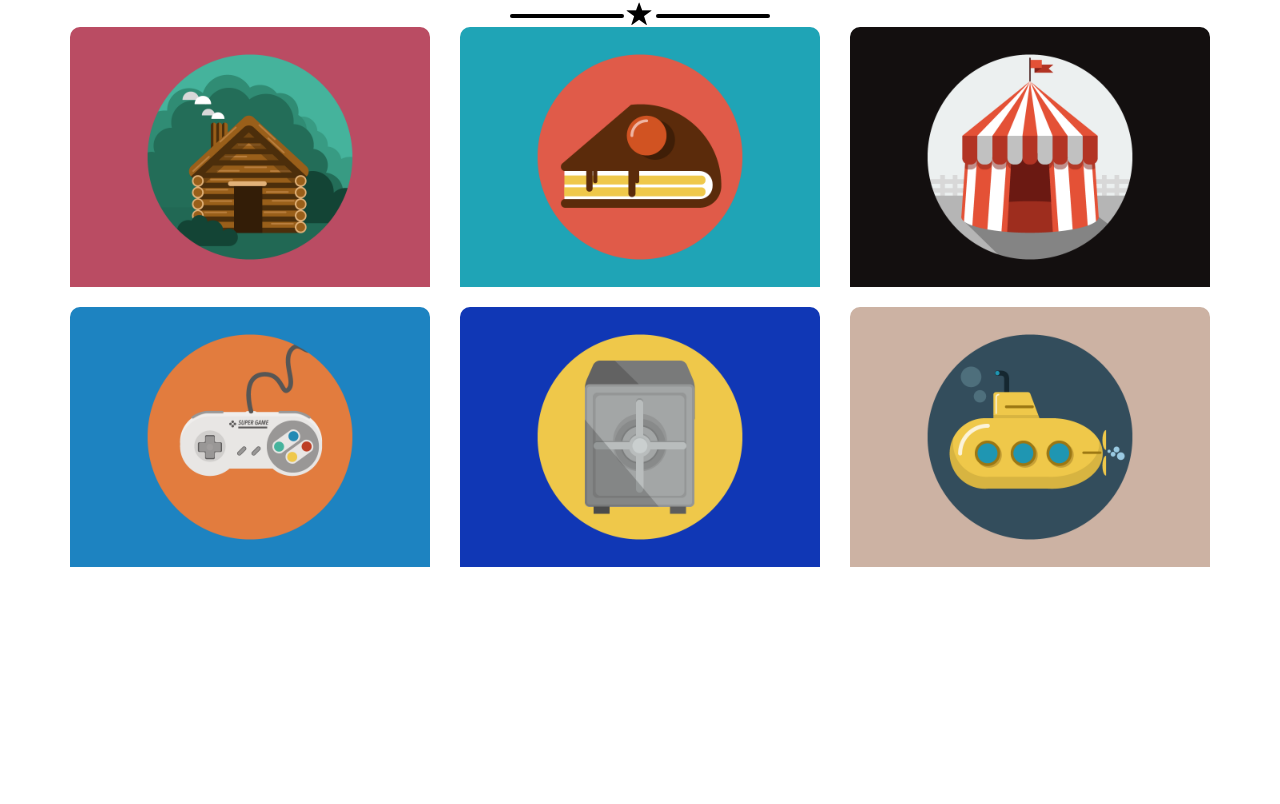
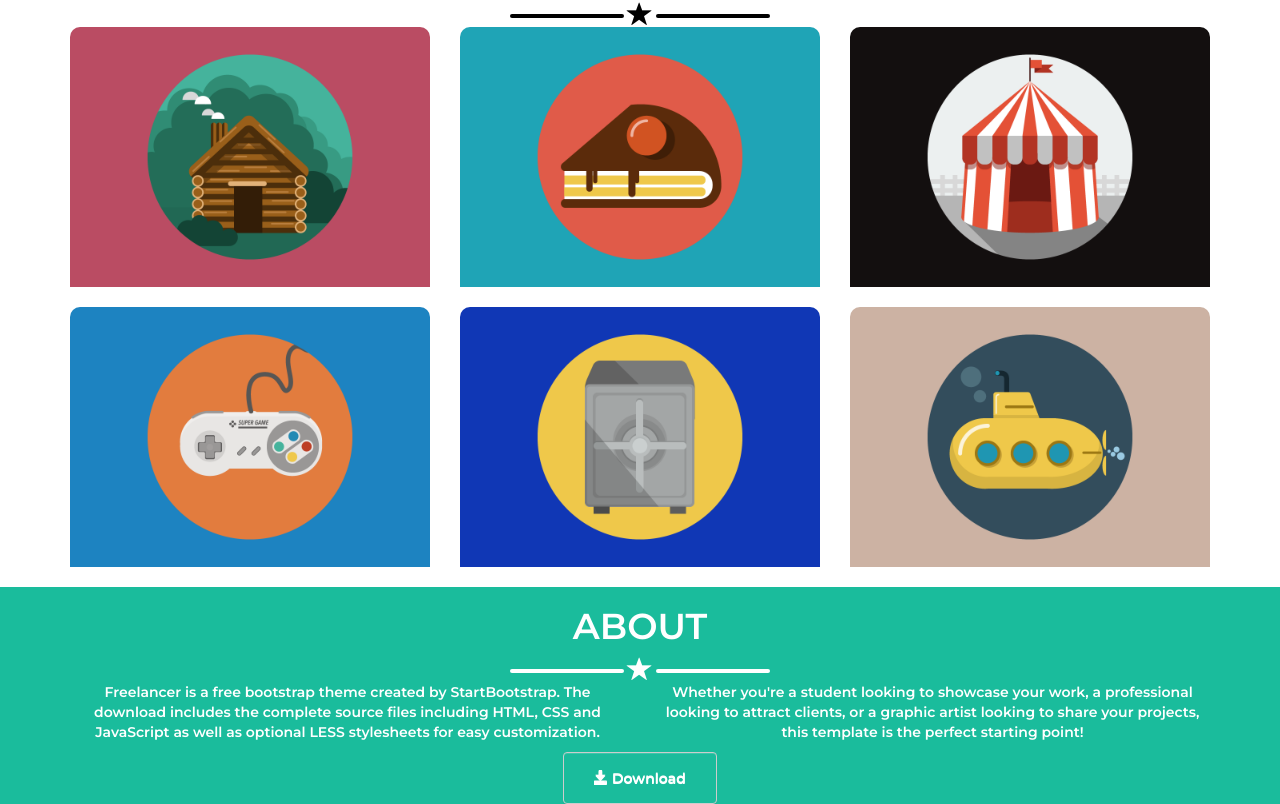
Before and after one commit to gabrielesozzi/html-css-bootstrap-freelancer, a plain HTML site: page index.html in a window 1280 px wide. Shown: the part 753-1557 px from the top of the page. Before the commit the page ends 1340 px from the top, so only its background shows below. Drawn offline with nearby package versions, Linux system fonts and the light colour scheme.

Commit message:
Struttura main quasi completa

```diff
--- a/assets/css/master.css
+++ b/assets/css/master.css
@@ -62,8 +62,6 @@ body {
   border-radius: 2px;
 }
 
-
-
 .divider_portfolio .hr {
   display: inline-block;
   width: 10%;
@@ -101,6 +99,26 @@ body {
   background-color: #1ABC9C;
 }
 
+.about {
+  text-align: center;
+}
+
+.about h1 {
+  text-transform: uppercase;
+  color: #FFF;
+}
+
+.about p {
+  color: #FFF;
+}
+
+.download {
+  background-image: none;
+  background-color: transparent;
+  color: #FFF;
+  padding: 15px 30px;
+}
+
 @media all and (min-width:768px) {
 
   .navbar-brand span {
--- a/index.html
+++ b/index.html
@@ -89,6 +89,31 @@
           </div>
         </div>
       </section>
+
+      <section class="about bg-green">
+        <div class="container">
+          <div class="row">
+            <div class="col-sm-12">
+              <h1>about</h1>
+              <div class="divider">
+                <span class="hr"></span>
+                <span class="glyphicon glyphicon-star" id="star"></span>
+                <span class="hr"></span>
+              </div>
+            </div>
+            <div class="col-xs-12 col-sm-6 col-md-6">
+              <p>Freelancer is a free bootstrap theme created by StartBootstrap. The download includes the complete source files including HTML, CSS and JavaScript as well as optional LESS stylesheets for easy customization.</p>
+            </div>
+            <div class="col-xs-12 col-sm-6 col-md-6">
+              <p>Whether you're a student looking to showcase your work, a professional looking to attract clients, or a graphic artist looking to share your projects, this template is the perfect starting point!</p>
+            </div>
+            <div class="btn btn-default btn-group-md download">
+              <span class="glyphicon glyphicon-save"></span>
+              Download
+            </div>
+          </div>
+        </div>
+      </section>
     </main>
 
    <script src="https://maxcdn.bootstrapcdn.com/bootstrap/3.3.7/js/bootstrap.min.js" integrity="sha384-Tc5IQib027qvyjSMfHjOMaLkfuWVxZxUPnCJA7l2mCWNIpG9mGCD8wGNIcPD7Txa" crossorigin="anonymous"></script>
```
